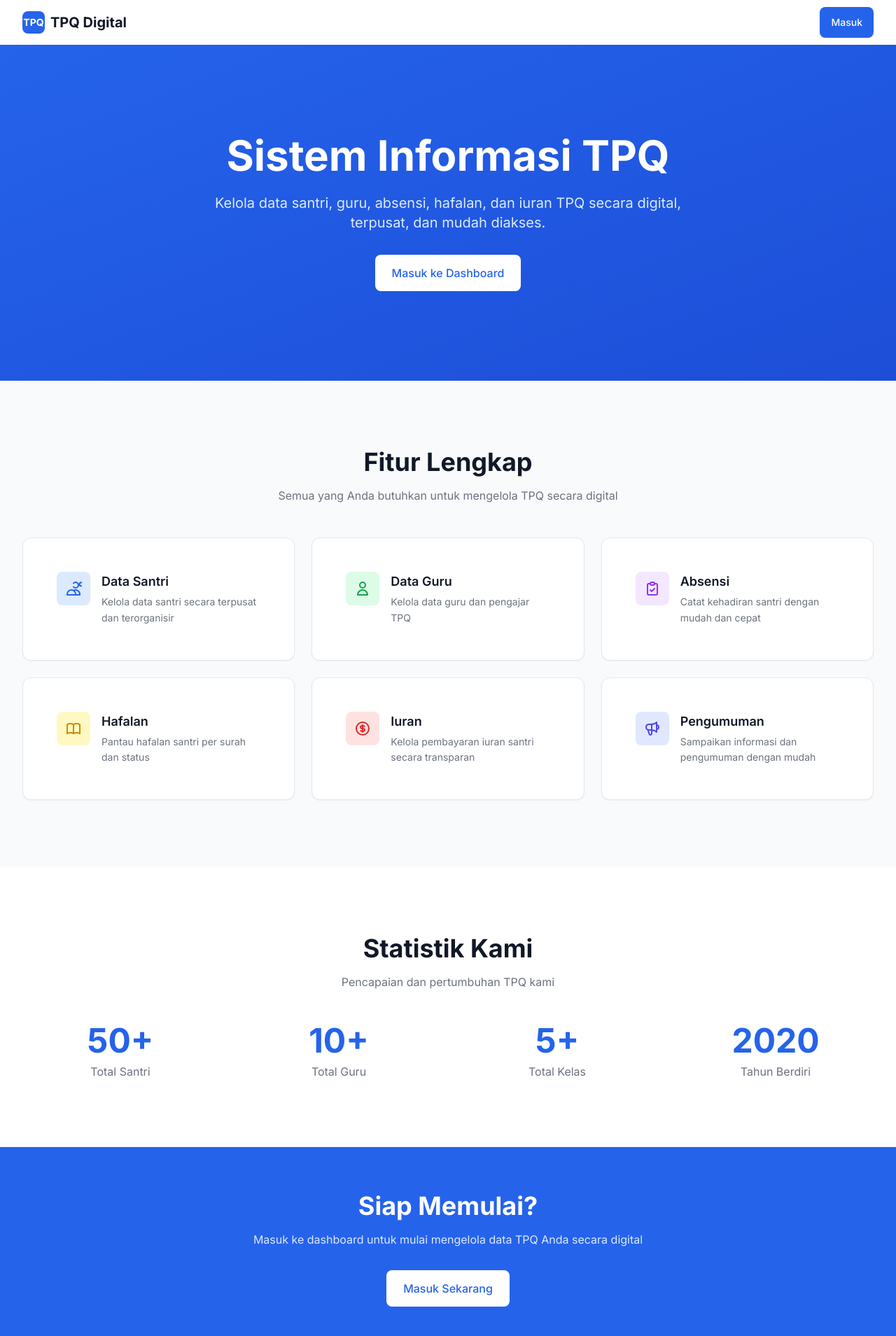
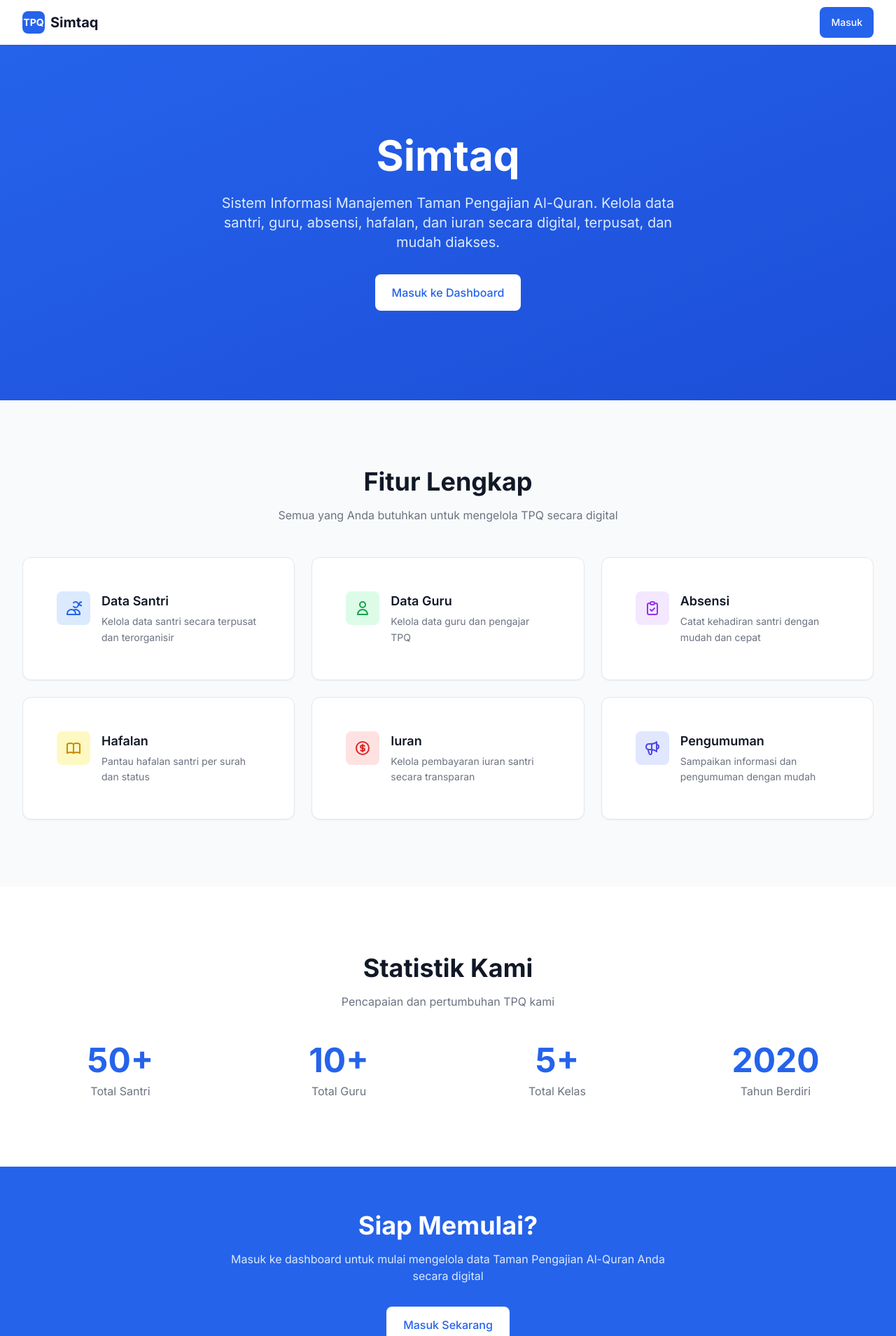
Before and after one commit to mujahidmuslim656-sys/Simtaq, a Next.js app: page / in a window 1280 px wide. Shown: the top 1909 px of the page at 70% size. Built offline with nearby package versions, Linux system fonts and the light colour scheme.

Commit message:
Rename TPQ Digital to Simtaq (Sistem Informasi Manajemen Taman Pengajian Al-Quran)

```diff
--- a/package.json
+++ b/package.json
@@ -1,5 +1,5 @@
 {
-  "name": "tpq-digital",
+  "name": "simtaq",
   "version": "0.1.0",
   "private": true,
   "scripts": {
--- a/src/app/dashboard/page.tsx
+++ b/src/app/dashboard/page.tsx
@@ -59,7 +59,7 @@ export default function DashboardPage() {
       <div className="p-6">
         <div className="mb-8">
           <h1 className="text-2xl font-bold text-gray-900">Dashboard</h1>
-          <p className="text-gray-500">Selamat datang di TPQ Digital</p>
+          <p className="text-gray-500">Selamat datang di Simtaq</p>
         </div>
 
         <div className="grid grid-cols-1 sm:grid-cols-2 md:grid-cols-3 gap-4 md:gap-6 mb-6 md:mb-8">
--- a/src/app/layout.tsx
+++ b/src/app/layout.tsx
@@ -5,8 +5,8 @@ import "./globals.css";
 const inter = Inter({ subsets: ["latin"] });
 
 export const metadata: Metadata = {
-  title: "TPQ Digital - Sistem Informasi TPQ",
-  description: "Sistem informasi untuk mengelola data santri, guru, kelas, absensi, dan hafalan TPQ",
+  title: "Simtaq - Sistem Informasi Manajemen Taman Pengajian Al-Quran",
+  description: "Sistem informasi untuk mengelola data santri, guru, kelas, absensi, dan hafalan Taman Pengajian Al-Quran",
 };
 
 export default function RootLayout({
--- a/src/app/login/page.tsx
+++ b/src/app/login/page.tsx
@@ -49,8 +49,8 @@ export default function LoginPage() {
               <path strokeLinecap="round" strokeLinejoin="round" strokeWidth={2} d="M12 6.253v13m0-13C10.832 5.477 9.246 5 7.5 5S4.168 5.477 3 6.253v13C4.168 18.477 5.754 18 7.5 18s3.32.477 4.5 1.253m0-13C13.168 5.477 14.754 5 16.5 5c1.747 0 3.332.477 4.5 1.253v13C19.832 18.477 18.247 18 16.5 18c-1.746 0-3.32.477-4.5 1.253" />
             </svg>
           </div>
-          <h1 className="text-xl md:text-2xl font-bold text-gray-900">TPQ Digital</h1>
-          <p className="text-sm md:text-base text-gray-600 mt-1">Sistem Informasi TPQ</p>
+          <h1 className="text-xl md:text-2xl font-bold text-gray-900">Simtaq</h1>
+          <p className="text-sm md:text-base text-gray-600 mt-1">Sistem Informasi Manajemen Taman Pengajian Al-Quran</p>
         </div>
 
         <Card>
--- a/src/app/page.tsx
+++ b/src/app/page.tsx
@@ -96,7 +96,7 @@ export default function Home() {
               <div className="w-8 h-8 bg-primary-600 rounded-lg flex items-center justify-center">
                 <span className="text-white font-bold text-sm">TPQ</span>
               </div>
-              <span className="ml-2 text-lg md:text-xl font-bold text-gray-900">TPQ Digital</span>
+              <span className="ml-2 text-lg md:text-xl font-bold text-gray-900">Simtaq</span>
             </div>
             <Button onClick={() => router.push("/login")} size="md">
               Masuk
@@ -110,10 +110,10 @@ export default function Home() {
         <div className="max-w-7xl mx-auto px-4 sm:px-6 lg:px-8 py-16 md:py-24 lg:py-32">
           <div className="text-center">
             <h1 className="text-3xl sm:text-4xl md:text-5xl lg:text-6xl font-bold mb-4 md:mb-6 leading-tight">
-              Sistem Informasi TPQ
+              Simtaq
             </h1>
             <p className="text-base sm:text-lg md:text-xl text-primary-100 mb-6 md:mb-8 max-w-2xl mx-auto leading-relaxed">
-              Kelola data santri, guru, absensi, hafalan, dan iuran TPQ secara digital, terpusat, dan mudah diakses.
+              Sistem Informasi Manajemen Taman Pengajian Al-Quran. Kelola data santri, guru, absensi, hafalan, dan iuran secara digital, terpusat, dan mudah diakses.
             </p>
             <div className="flex flex-col sm:flex-row gap-3 sm:gap-4 justify-center">
               <Button
@@ -192,7 +192,7 @@ export default function Home() {
             Siap Memulai?
           </h2>
           <p className="text-sm sm:text-base text-primary-100 mb-6 md:mb-8 max-w-2xl mx-auto leading-relaxed">
-            Masuk ke dashboard untuk mulai mengelola data TPQ Anda secara digital
+            Masuk ke dashboard untuk mulai mengelola data Taman Pengajian Al-Quran Anda secara digital
           </p>
           <Button
             variant="secondary"
@@ -213,7 +213,7 @@ export default function Home() {
               <div className="w-8 h-8 bg-primary-600 rounded-lg flex items-center justify-center">
                 <span className="text-white font-bold text-sm">TPQ</span>
               </div>
-              <span className="ml-2 text-base md:text-lg font-bold text-white">TPQ Digital</span>
+              <span className="ml-2 text-base md:text-lg font-bold text-white">Simtaq</span>
             </div>
             <p className="text-sm text-center md:text-right">
               &copy; {new Date().getFullYear()} TPQ Digital. All rights reserved.
--- a/src/components/layout/Header.tsx
+++ b/src/components/layout/Header.tsx
@@ -21,7 +21,7 @@ export default function Header({ onMenuClick }: HeaderProps) {
               <path strokeLinecap="round" strokeLinejoin="round" strokeWidth={2} d="M4 6h16M4 12h16M4 18h16" />
             </svg>
           </button>
-          <h2 className="text-base md:text-lg font-semibold text-gray-900">TPQ Digital</h2>
+          <h2 className="text-base md:text-lg font-semibold text-gray-900">Simtaq</h2>
         </div>
         <div className="flex items-center gap-2 md:gap-4">
           <button
--- a/src/components/layout/Sidebar.tsx
+++ b/src/components/layout/Sidebar.tsx
@@ -127,7 +127,7 @@ export default function Sidebar({ isOpen, onClose }: SidebarProps) {
       >
         {/* Logo */}
         <div className="p-4 md:p-6 border-b border-gray-200 flex items-center justify-between">
-          <h1 className="text-lg md:text-xl font-bold text-primary-600">TPQ Digital</h1>
+          <h1 className="text-lg md:text-xl font-bold text-primary-600">Simtaq</h1>
           <button
             onClick={onClose}
             className="md:hidden p-2 text-gray-500 hover:text-gray-700 min-h-[44px] min-w-[44px] flex items-center justify-center"
```
Also changed, not shown: 1 other file (tests, documents, lock files or other folders).
